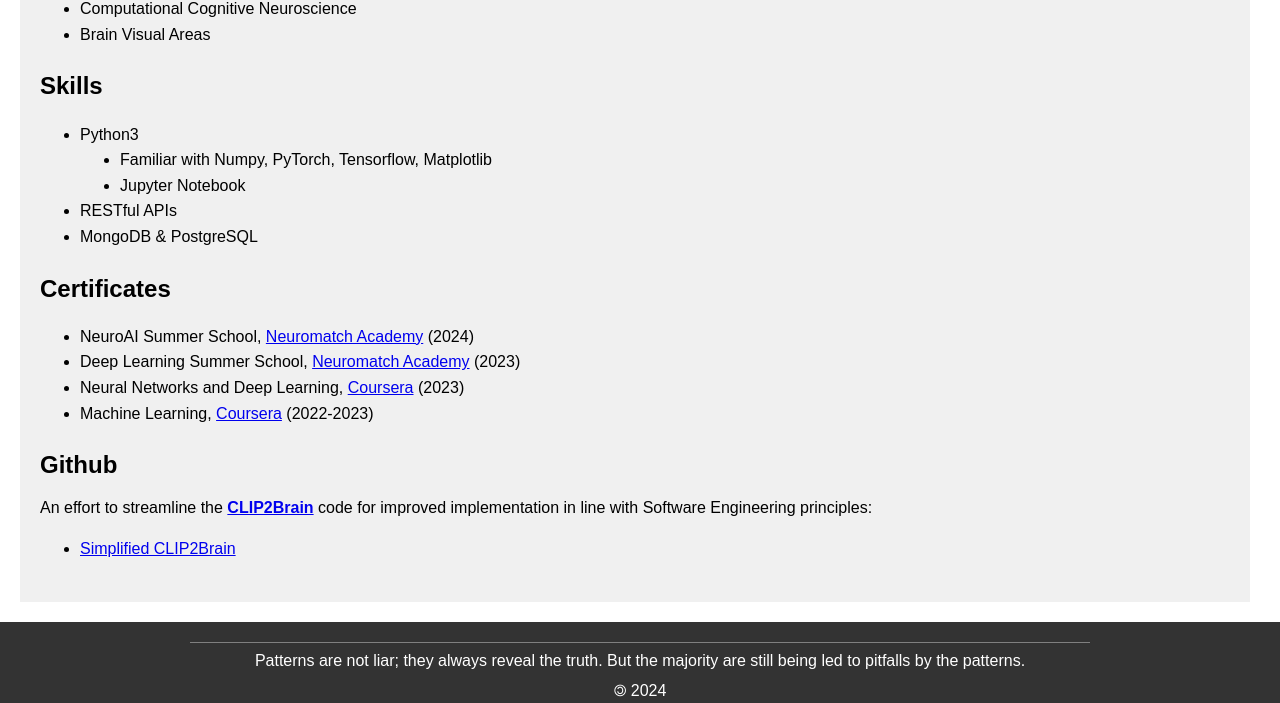
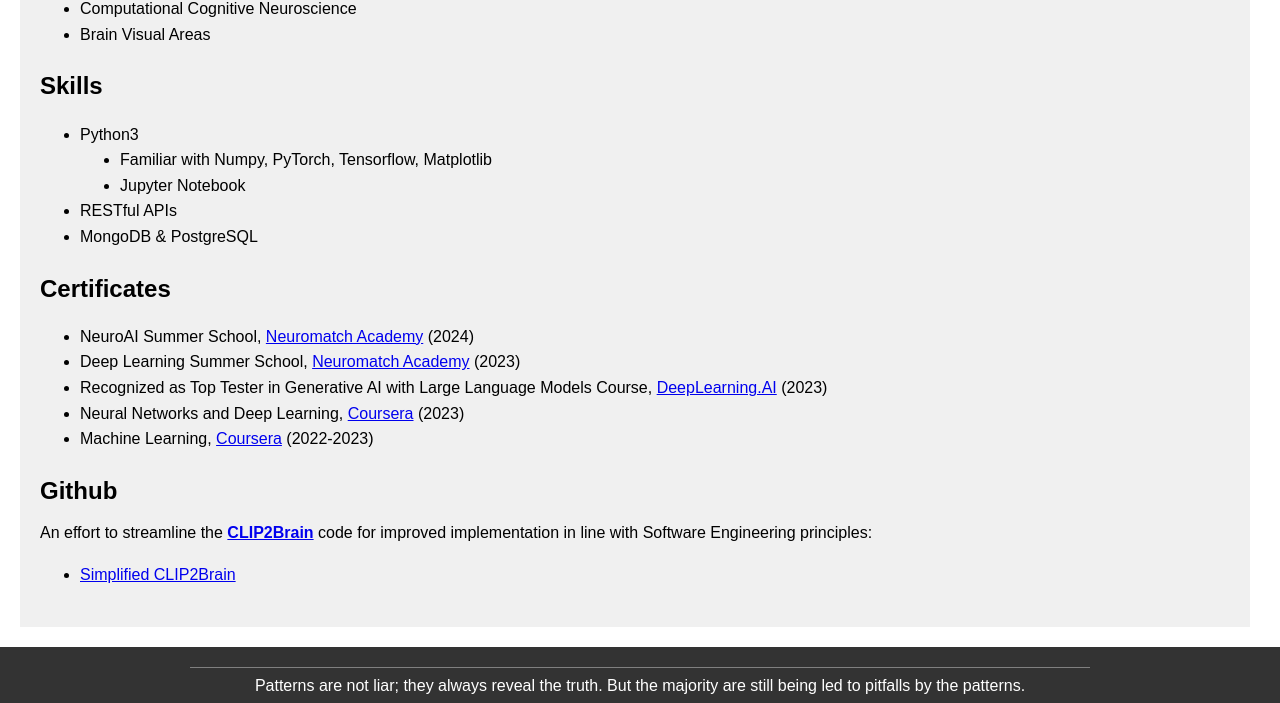
Before and after one commit to mabedis/mabedis.github.io, a plain HTML site: page index.html in a window 1280 px wide. Shown: the part 348-1051 px from the top of the page. Drawn offline with Linux system fonts and the light colour scheme.

Commit message:
index.html: Update Certificates + Copyleft

```diff
--- a/index.html
+++ b/index.html
@@ -61,6 +61,7 @@
                     <ul>
                         <li>NeuroAI Summer School, <a href="https://portal.neuromatchacademy.org/certificate/37b59c53-7749-4e3e-bcfa-494d21829fe5" target="_blank">Neuromatch Academy</a> (2024)</li>
                         <li>Deep Learning Summer School, <a href="https://portal.neuromatchacademy.org/certificate/c52ddb72-e56a-46f9-9847-47c6fe72ab6d" target="_blank">Neuromatch Academy</a> (2023)</li>
+                        <li>Recognized as Top Tester in Generative AI with Large Language Models Course, <a href="https://drive.google.com/file/d/1UZY4qhAWhsE46ktIicA0hkSplwOphWCs/view" target="_blank">DeepLearning.AI</a> (2023)</li>
                         <li>Neural Networks and Deep Learning, <a href="https://www.coursera.org/account/accomplishments/certificate/J7SMT7UAJST8" target="_blank">Coursera</a> (2023)</li>
                         <li>Machine Learning, <a href="https://www.coursera.org/account/accomplishments/specialization/PYAKYS3SGN3W" target="_blank">Coursera</a> (2022-2023)</li>
                     </ul>
@@ -85,7 +86,7 @@
     <footer>
         <div class="footer-content">
             <p>Patterns are not liar; they always reveal the truth. But the majority are still being led to pitfalls by the patterns.</p>
-            <p>🄯 2024</p>
+            <p>🄯 2025</p>
             <a href="https://www.linkedin.com/in/mabedis/" target="_blank">
                 <img src="linkedin.png" alt="LinkedIn Profile">
             </a>
```
